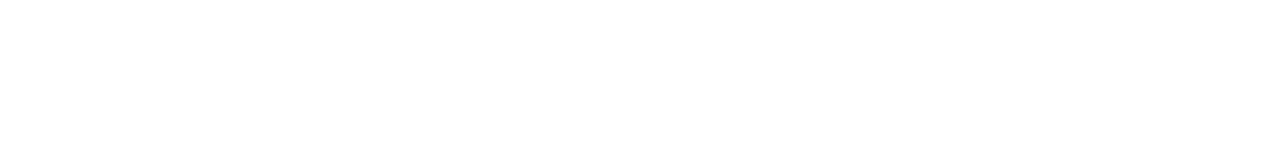
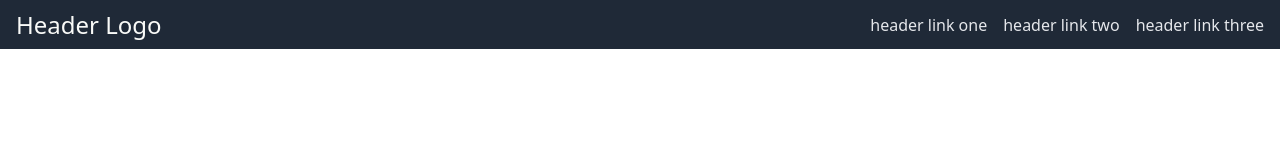
Before and after one commit to AHNox/TheOdinProject2, a plain HTML site: page index.html in a window 1280 px wide. Drawn offline with Linux system fonts and the light colour scheme.

Commit message:
Completed base header

```diff
--- a/index.html
+++ b/index.html
@@ -0,0 +1,25 @@
+<!DOCTYPE html>
+<html lang="en">
+	<head>
+		<meta charset="UTF-8" />
+		<meta http-equiv="X-UA-Compatible" content="IE=edge" />
+		<meta name="viewport" content="width=device-width, initial-scale=1.0" />
+		<title>Methods for Adding CSS</title>
+		<link rel="stylesheet" href="landingPageStyles.css" />
+	</head>
+	<body>
+		<div class="header">
+			<div class="header-right">Header Logo</div>
+			<ul class="header-left">
+				<li><a href="google.com">header link one</a></li>
+				<li><a href="google.com">header link two</a></li>
+				<li><a href="google.com">header link three</a></li>
+			</ul>
+		</div>
+		<div class="sign-up"></div>
+		<div class="rand-info"></div>
+		<div class="inpo-quote"></div>
+		<div class="call-to-action"></div>
+		<div class="footer"></div>
+	</body>
+</html>
--- a/landingPageStyles.css
+++ b/landingPageStyles.css
@@ -17,3 +17,41 @@
 	--quote-text-style: italic;
 	--quote-text-color: #1f2937;
 }
+
+body {
+	display: flex;
+	flex-direction: column;
+	margin: 0;
+	font-family: system-ui, -apple-system, BlinkMacSystemFont, "Segoe UI", Roboto,
+		Oxygen, Ubuntu, Cantarell, "Open Sans", "Helvetica Neue", sans-serif;
+}
+
+.header {
+	display: flex;
+	flex: 1 1 100%;
+	background-color: var(--dark-background-color);
+	align-items: center;
+	padding: 8px 16px;
+}
+
+.header-right {
+	color: var(--header-logo-text-color);
+	font-size: var(--header-logo-text-size);
+	margin-right: auto;
+}
+
+.header-left {
+	padding: 0;
+	display: flex;
+	gap: 16px;
+	margin: 0px;
+}
+
+ul {
+	list-style-type: none;
+}
+
+a {
+	text-decoration: none;
+	color: var(--hero-secondary-text-color);
+}
```
